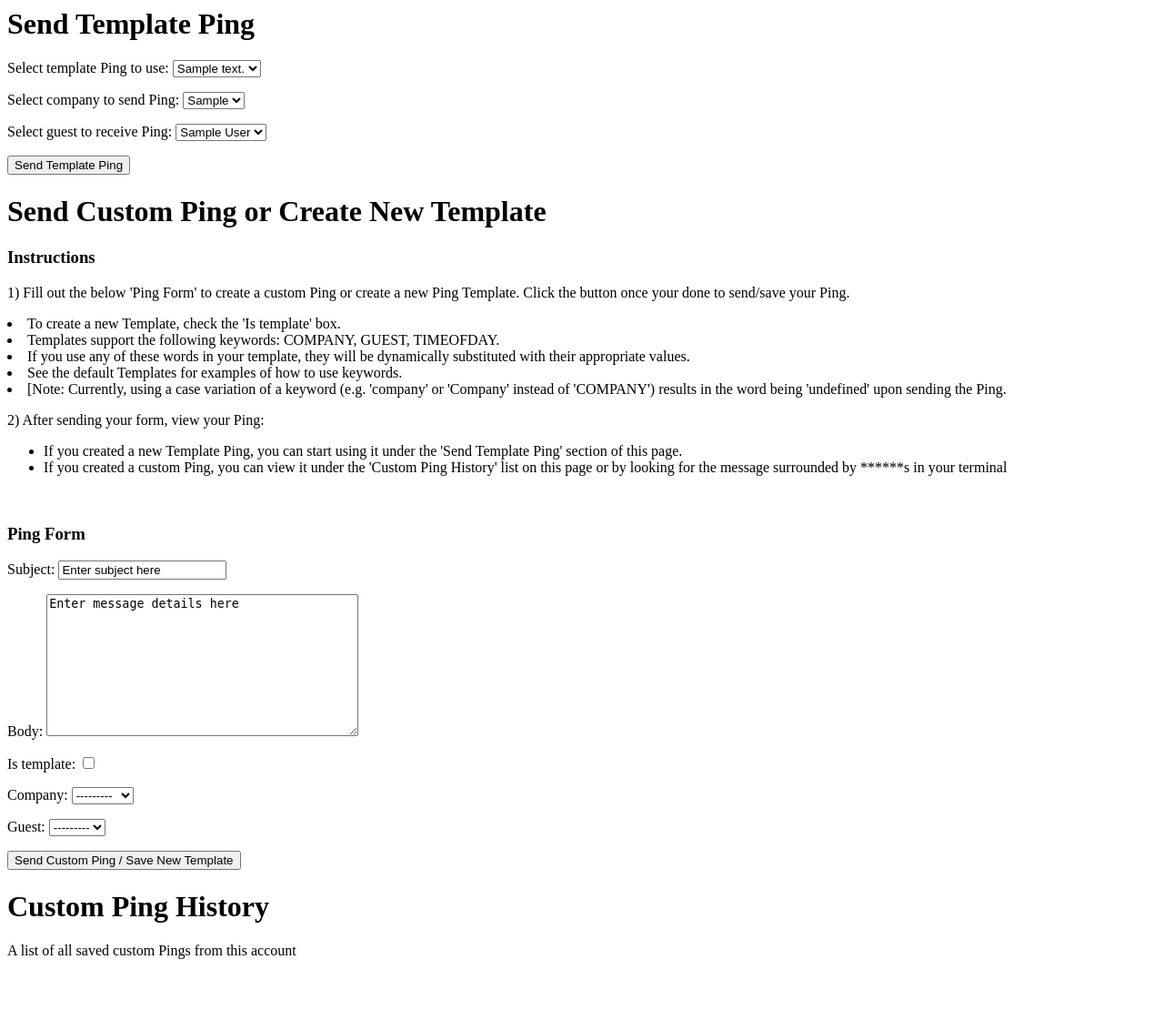
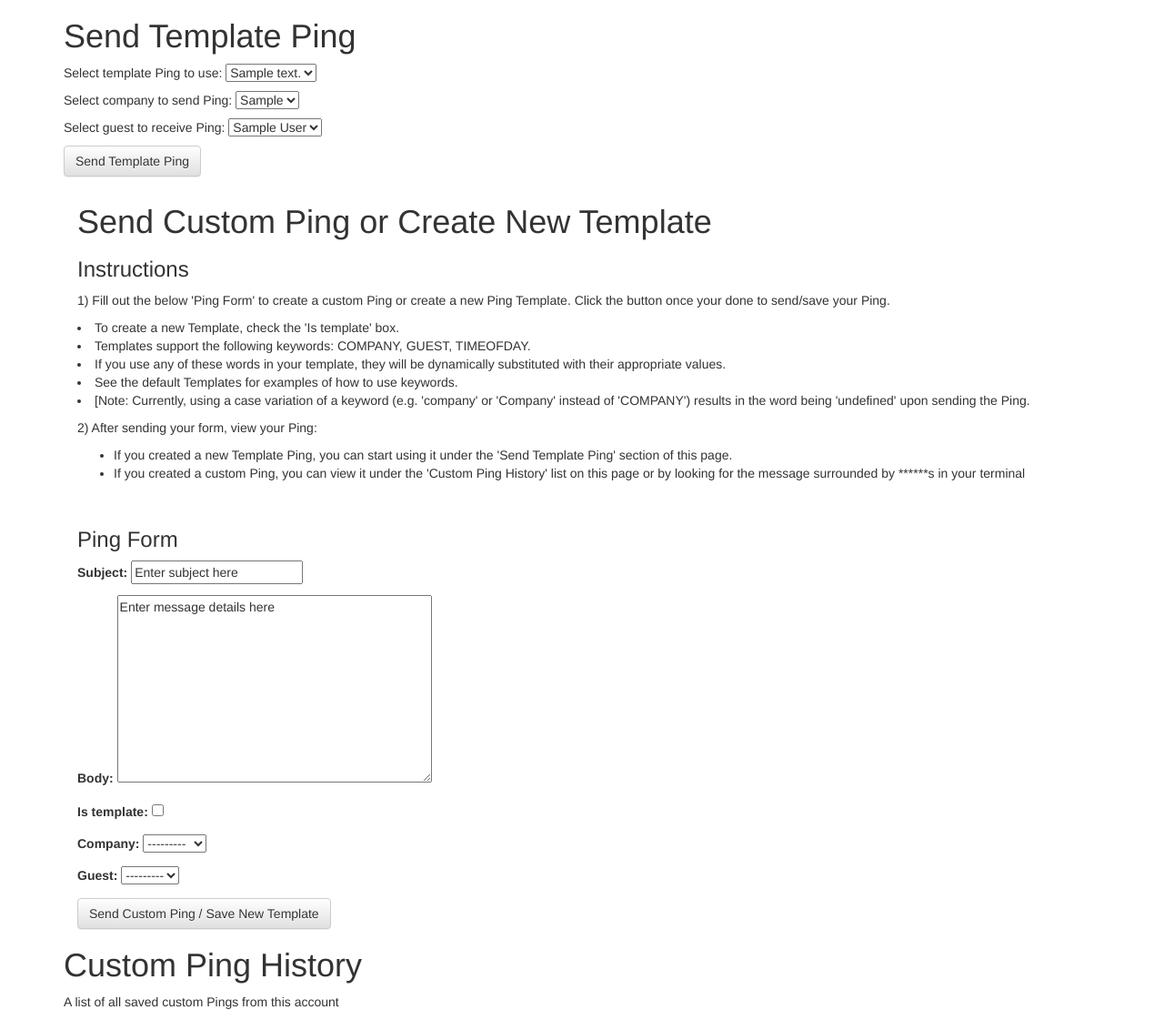
Before and after one commit to tyler-dane/ping-puma, a Django app: page /pings/ in a window 1280 px wide. Shown: the whole page at 91% size. Before the commit the page ends 1054 px from the top, so only its background shows below. Run offline with Django 3.2, Linux system fonts and the light colour scheme; tables that the repository leaves empty hold one stand-in row (values such as "Sample post"); some libraries are stand-ins or nearby versions.

Commit message:
added CSS and bootstrap support

```diff
--- /dev/null
+++ b/pings/static/css/style.css
@@ -0,0 +1,3 @@
+h1 a, h2 a {
+    color: #C25100;
+}
--- a/pings/templates/pings/index.html
+++ b/pings/templates/pings/index.html
@@ -1,13 +1,20 @@
 {% load static %}
 {% block body %}
 
+<link rel="stylesheet" href="//maxcdn.bootstrapcdn.com/bootstrap/3.2.0/css/bootstrap.min.css">
+<link rel="stylesheet" href="//maxcdn.bootstrapcdn.com/bootstrap/3.2.0/css/bootstrap-theme.min.css">
+<link rel="stylesheet" type="text/css" href="{% static 'css/style.css' %}">
+<script src="{% static 'js/jquery-3.4.1.js' %}"></script>
+<script src="{% static 'js/main.js' %}"></script>
+
 {% if messages %}
-<ul>
-    {% for message in messages %}
-       <li>{{ message }}</li>
-    {% endfor %}
-</ul>
+    <ul>
+        {% for message in messages %}
+           <li>{{ message }}</li>
+        {% endfor %}
+    </ul>
 {% endif %}
+
 
 <div class="container">
 
@@ -100,6 +107,3 @@
 
 </div>
 {% endblock %}
-
-<script src="{% static 'js/jquery-3.4.1.js' %}"></script>
-<script src="{% static 'js/main.js' %}"></script>
```
Also changed, not shown: README.md.
